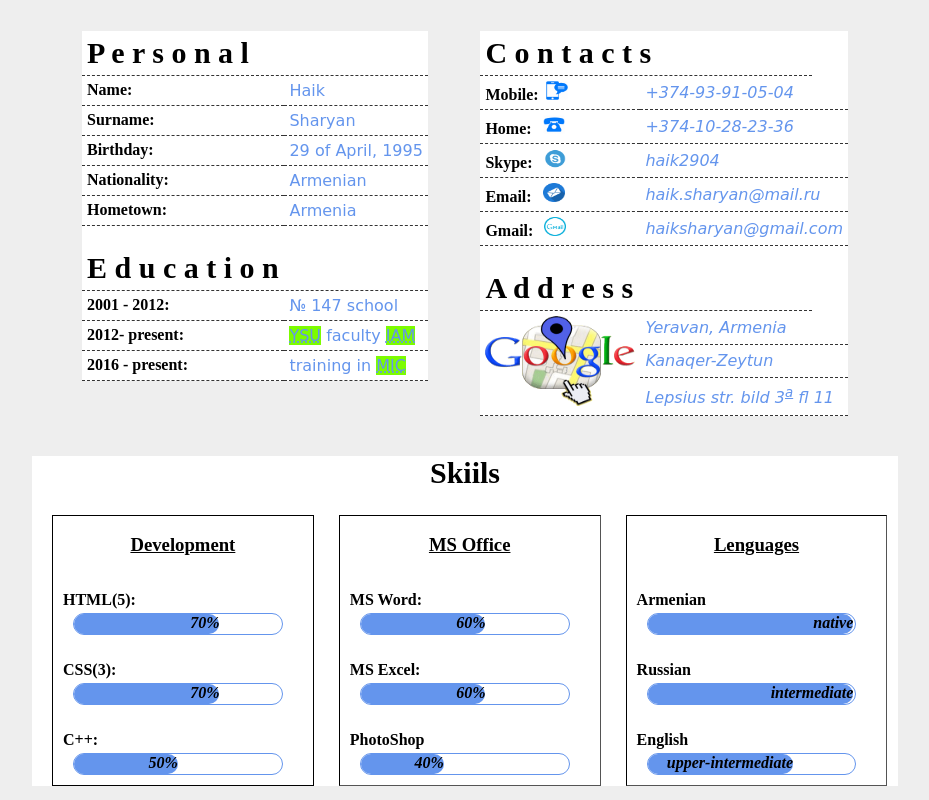
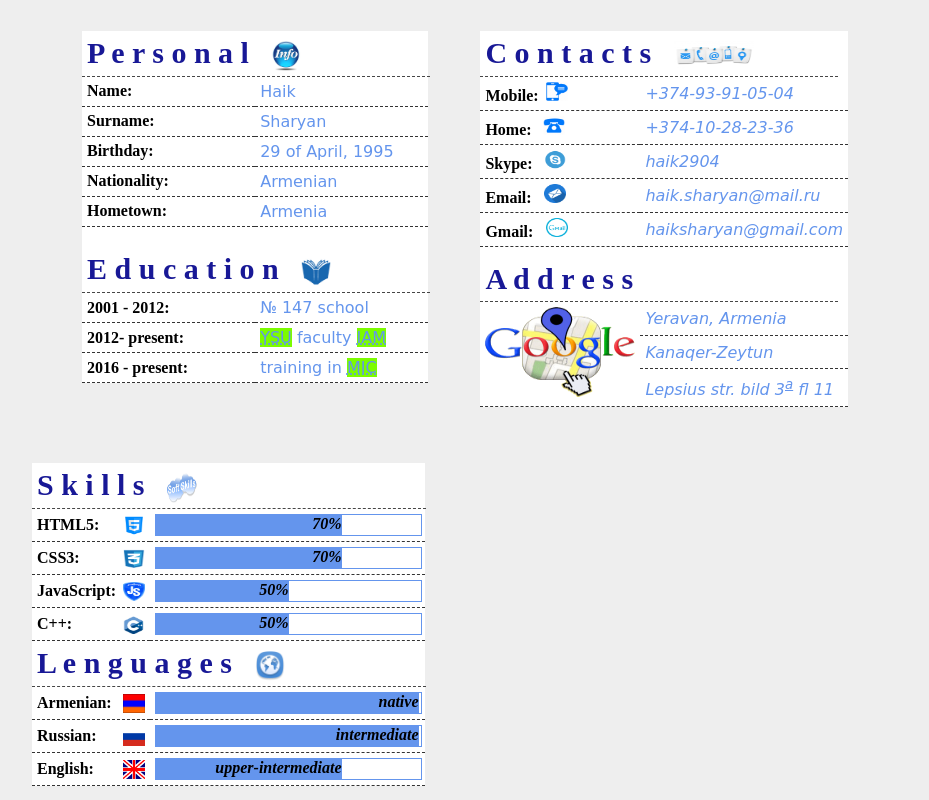
Before and after one commit to HaSharyan/New-CV, a plain HTML site: page index.html in a window 1280 px wide. Shown: the part 640-1440 px from the top of the page, without its empty margins (175-1104 px from the left). Drawn offline with Linux system fonts and the light colour scheme.

Commit message:
Change all "section" Skills..but have one fucking problem..

```diff
--- a/index.html
+++ b/index.html
@@ -10,9 +10,9 @@
 <body>
 
         <header>
-            <a href=""><img src="IMG\image.jpg" alt="CV image" /></a>
+            <a href=""><img src="IMG/image.jpg" alt="CV image" /></a>
             <section class="info">
-                <h1><pre> H a i k  S h a r y a n </pre></h1>
+                <h1><pre>H a i k  S h a r y a n </pre></h1>
                 <p> Front-end Developer</p>
             </section>
             <hr />
@@ -34,7 +34,7 @@
 
         <table class="table1">
             <tr>
-                <th id="personal" colspan="2"> P e r s o n a l</th>
+                <th id="personal" colspan="2"> P e r s o n a l <img src="IMG/information-icon.jpg" alt="Info icon" /></th>
             </tr>
             <tr>
                 <td class="first"> <strong> Name: </strong></td>
@@ -59,10 +59,10 @@
 
 
             <tr>
-                <th id="education" colspan="2">E d u c a t i o n</th>
+                <th id="education" colspan="2">E d u c a t i o n <img src="IMG/Icon-Education.jpg" /></th>
             </tr>
             <tr>
-                <td class="first"><strong> 2001 - 2012: </strong> </td>
+                <td class="first" width="50%"><strong> 2001 - 2012: </strong> </td>
                 <td class="second"> &#x2116; 147 school  </td>
             </tr>
             <tr>
@@ -78,27 +78,27 @@
 
         <table class="table2">
             <tr>
-            <th id="contacts" colspan="2"> C o n t a c t s </th>
+                <th id="contacts" colspan="2"> C o n t a c t s <img src="IMG/contact-us-icon.jpg" /></th>
             </tr>
             <tr>
-            <td class="first"><strong> Mobile:<img class="icon" src="IMG\sms_text_protocol_message.png" alt="Phone logo" /> </strong></td>
-            <td class="second"><address> <a href="tel:+37493910504"> +374-93-91-05-04 </a> </address></td>
+                <td class="first" width="45%"><strong> Mobile:<a href="tel:+37493910504" title="Call Me"><img class="icon" src="IMG/sms_text_protocol_message.png" alt="Phone logo" /> </a> </strong></td>
+                <td class="second"><address>  +374-93-91-05-04 </address></td>
             </tr>
             <tr>
-            <td class="first"><strong> Home: <img class="icon" src="IMG\phone_call_telephone.png" alt="Phone logo" /> </strong></td>
-            <td class="second"> <address><a href="tel:+37410282336"> +374-10-28-23-36</a> </address></td>
+                <td class="first"><strong> Home: <a href="tel:+37410282336" title="Call Me"><img class="icon" src="IMG/phone_call_telephone.png" alt="Phone logo" /></a> </strong></td>
+                <td class="second"> <address> +374-10-28-23-36 </address></td>
             </tr>
             <tr>
-            <td class="first"><strong> Skype:  <img class="icon" src="IMG\skype_circle_color-512.png" alt="Skype logo" /> </strong> </td>
-            <td class="second"> <address> <a href="skype:haik2904"> haik2904</a> </address></td>
+                <td class="first"><strong> Skype: <a href="skype:haik2904" title="Call Me"> <img class="icon" src="IMG/skype_circle_color-512.png" alt="Skype logo" /> </a> </strong> </td>
+                <td class="second"> <address>  haik2904 </address></td>
             </tr>
             <tr>
-            <td class="first"><strong> Email: <img class="icon" src="IMG\email-icon.png" alt="Email logo" /> </strong></td>
-            <td class="second"><address><a href="mailto:haik.sharyan@mail.ru" target="_blank"> haik.sharyan@mail.ru</a> </address></td>
+                <td class="first"><strong> Email:<a href="mailto:haik.sharyan@mail.ru" target="_blank" title="Write Me"> <img class="icon" src="IMG/email-icon.png" alt="Email logo" /> </a></strong></td>
+                <td class="second"><address> haik.sharyan@mail.ru </address></td>
             </tr>
             <tr>
-            <td class="first"><strong> Gmail: <img class="icon" src="IMG\MB__gmail.png" alt="Gmail logo" /> </strong></td>
-            <td class="second"> <address> <a href="mailto:haiksharyan@gmail.com" target="_blank"> haiksharyan@gmail.com</a> </address></td>
+                <td class="first"><strong> Gmail:<a href="mailto:haiksharyan@gmail.com" target="_blank" title="Write Me"> <img class="icon" src="IMG/MB__gmail.png" alt="Gmail logo" /> </a> </strong></td>
+                <td class="second"> <address> haiksharyan@gmail.com </address></td>
             </tr>
 
             <tr>
@@ -106,7 +106,7 @@
             </tr>
             <tr>
                 <td rowspan="3"> <a href="https://www.google.ru/maps/place/Lepsius+St,+Yerevan,+%D0%90%D1%80%D0%BC%D0%B5%D0%BD%D0%B8%D1%8F/@40.2089775,44.5426871,17.25z/data=!4m2!3m1!1s0x406aa2da7b721af5:0xe01eeb13b227539a" target="_blank">
-                <img src="IMG\google-maps-icon.png" alt="Google map" /></a></td>
+                                <img src="IMG/google-maps-icon.png" alt="Google map" /></a></td>
                 <td class="second">
                     <address>Yeravan, Armenia</address>
                 </td>
@@ -122,89 +122,94 @@
                 </td>
             </tr>
 
-
         </table>
 
-    <section id="skills">
-        <h1> Skiils</h1>
 
-        <div class="development">
-            <h3>Development </h3>
 
-            <p><strong>HTML(5): </strong></p>
+        <table class="skills">
+            <tr>
+                 <th id="skills" colspan="2"> S k i l l s <img src="IMG/engineering.jpg" alt="logo" /></th>
+            </tr>
+            <tr>
+                <td width="30%" class="first"> HTML5: <img src="IMG/html5.png" alt="logo" class="logo" /></td>
+                <td>
                     <div class="line">
                         <div class="s1">
 
                         </div>
 
                     </div>
-
-            <p><strong>CSS(3):</strong></p>
+                </td>
+            </tr>
+            <tr>
+                <td class="first"> CSS3: <img src="IMG/css3.png" alt="logo" class="logo" /></td>
+                <td>
                     <div class="line">
                         <div class="s1">
 
                         </div>
                     </div>
-
-            <p><strong> C++:</strong></p>
+                </td>
+            </tr>
+            <tr>
+                <td class="first"> JavaScript:<img src="IMG/javascript.png" alt="logo" class="logo" /> </td>
+                <td>
                     <div class="line">
                         <div class="c">
 
                         </div>
                     </div>
-        </div>
-
-        <div class="computer">
-            <h3>MS Office</h3>
-
-            <p><strong> MS Word:</strong></p>
+                </td>
+            </tr>
+            <tr>
+                <td class="first"> C++: <img src="IMG/cplusplus.png" alt="logo" class="logo" /></td>
+                <td>
                     <div class="line">
-                <div class="ms">
+                        <div class="c">
 
                         </div>
                     </div>
+                </td>
+            </tr>
 
-            <p><strong> MS Excel:</strong></p>
-            <div class="line">
-                <div class="ms">
-
-                </div>
-            </div>
-
-            <p><strong> PhotoShop</strong></p>
-            <div class="line">
-                <div class="ps">
-
-                </div>
-            </div>
-        </div>
-
-        <div class="lenguages">
-            <h3> Lenguages</h3>
-
-            <p><strong>Armenian</strong></p>
+            <tr>
+                <th> L e n g u a g e s <img src="IMG/lenguages.png" alt="logo" /></th>
+            </tr>
+            <tr>
+                <td class="first"> Armenian: <img src="IMG/armenia.jpg" alt="logo" class="logo" /> </td>
+                <td>
                     <div class="line">
                         <div class="native">
 
                         </div>
                     </div>
-
-            <p><strong>Russian</strong></p>
+                </td>
+            </tr>
+            <tr>
+                <td class="first"> Russian: <img src="IMG/ru.png" alt="logo" class="logo" /> </td>
+                <td>
                     <div class="line">
                         <div class="intermediate">
 
                         </div>
                     </div>
-
-            <p><strong>English</strong></p>
+                </td>
+            </tr>
+            <tr>
+                <td class="first"> English: <img src="IMG/english.png" alt="logo" class="logo" /> </td>
+                <td>
                     <div class="line">
                         <div class="upper-intermediate">
 
                         </div>
                     </div>
-        </div>
+                </td>
+            </tr>
 
-    </section>
+
+        </table>
+
+
 
 
         <section id="army">
@@ -216,7 +221,7 @@
             <table class="soc">
                 <caption class="c1"> Online  </caption>
                 <tr>
-                <td> <img src="IMG\facebook.png" alt="Facebook icon" /> </td>
+                    <td> <img src="IMG/facebook.png" alt="Facebook icon" /> </td>
                     <td class="name">
                         Facebook<br>
                         <a href="https://www.facebook.com/haik.sharyan" target="_blank">https://www.facebook.com/haik.sharyan</a>
@@ -230,7 +235,7 @@
                     </td>
                 </tr>
                 <tr>
-                <td><img src="IMG\twitter.png" alt="Twitter logo" /></td>
+                    <td><img src="IMG/twitter.png" alt="Twitter logo" /></td>
                     <td class="name">
                         Twitter<br />
                         <a href="https://twitter.com/SharyanHaik" target="_blank">https://twitter.com/SharyanHaik</a>
@@ -241,14 +246,14 @@
             <table class="soc">
                 <caption class="c2">  Profile </caption>
                 <tr>
-                <td><img src="IMG\github.png" alt="Github logo" /></td>
+                    <td><img src="IMG/github.png" alt="Github logo" /></td>
                     <td class="name">
                         Github <br />
                         <a href="https://github.com/HaikSharyan" target="_blank"> https://github.com/HaikSharyan</a>
                     </td>
                 </tr>
                 <tr>
-                <td><img src="IMG\slack.png" alt="Slack logo" /></td>
+                    <td><img src="IMG/slack.png" alt="Slack logo" /></td>
                     <td class="name">
                         Slack <br />
                         <a href="https://cloudsmb.slack.com/haik.sharyan" target="_blank">https://cloudsmb.slack.com/haik.sharyan</a>
@@ -256,7 +261,7 @@
                 </tr>
 
                 <tr>
-                <td> <img src="IMG\contact.jpg" alt=" logo" /></td>
+                    <td> <img src="IMG/contact.jpg" alt=" logo" /></td>
                     <td class="name"> <a href=""> You can contact to me, click here</a></td>
                 </tr>
             </table>
--- a/style.css
+++ b/style.css
@@ -27,12 +27,14 @@ header section {
 header h1>pre {
     font-size: 45px;
     color: darkblue;
-    text-decoration: underline;
+
+    opacity: 0.9;
 }
  header p {
     color: darkblue;
     font-size:40px;
-    text-decoration: underline;
+
+    opacity: 0.7;
 }
 
 header hr {
@@ -60,6 +62,7 @@ nav ul li {
 }
 
 table {
+    position:relative;
     float: left;
     margin-top: 80px;
     margin-left: 50px;
@@ -69,13 +72,24 @@ table {
 }
 
 th {
-    width: 166%;
+    color:darkblue;
+    opacity:0.9;
+    width: 195%;
     font-size: 30px;
     float: left;
 
 }
+table th img {
+    margin-left: 15px;
+    vertical-align: middle;
+    width:30px;
+    height: 30px;
+}
 
-
+#contacts img {
+    width: 80px;
+    height: 30px;
+}
 
 th, td {
     padding: 5px;
@@ -103,7 +117,7 @@ abbr {
 }
 
 .table2 th {
-    width: 201%;
+    width: 217%;
 }
 
 .table2 a {
@@ -119,7 +133,7 @@ abbr {
 }
 
 #address {
-    margin-top: 20px;
+    margin-top: 10px;
 }
 
 .table2 img {
@@ -132,49 +146,25 @@ sup {
     color: cornflowerblue;
 }
 
+.first {
+    font-weight: bold;
+}
 
-#skills {
-    float: left;
-    margin-top: 40px;
-    width: 100%;
+.skills {
+
+    float:left;
+    margin-left: 0;
+    width: 45.4%;
     background-color: white;
 }
 
-#skills h1{
-    text-align: center;
-    font-size:30px;
-    margin-top: 0;
-}
-
-.development {
-    border: 1px solid black;
-    position:relative;
-    float:left;
-    margin-left:20px;
-    width:30%;
-    display:block;
-
-}
-
-#skills h3{
-    text-align:center;
-    text-decoration:underline;
-}
-
-#skills p {
-    float:left;
-    margin-left:10px;
+.skills th {
+    width: 326%;
 }
 
 .line{
-    float: left;
-    display:inline-block;
-    margin-top:-12px;
-    margin-left:20px;
-    margin-bottom:10px;
     border: 1px solid cornflowerblue;
-    border-radius: 15px;
-    width: 80%;
+    width:100%;
     height: 20px;
     background-color: white;
 }
@@ -183,7 +173,7 @@ sup {
     background-color: cornflowerblue;
     width:70%;
     height: 20px;
-    border-radius: 15px;
+
 }
 
 .s1::after{
@@ -198,7 +188,7 @@ sup {
     background-color: cornflowerblue;
     width:50%;
     height: 20px;
-    border-radius:15px;
+
 }
 .c::after{
     float:right;
@@ -208,59 +198,11 @@ sup {
     color: black;
 }
 
-.computer {
-     border: 1px inset black;
-    position:relative;
-    float: left;
-    margin-left:25px;
-    width:30%;
-    display:block;
-}
-
-.ms {
-    background-color:cornflowerblue;
-    width: 60%;
-    height: 20px;
-    border-radius: 15px;
-}
-
-.ms::after{
-    float:right;
-    font-style: oblique;
-    font-weight: 800;
-    content: "60%";
-    color: black;
-}
-
-.ps {
-    background-color:cornflowerblue;
-    width: 40%;
-    height: 20px;
-    border-radius: 15px;
-}
-
-.ps::after{
-    float:right;
-    font-style: oblique;
-    font-weight: 800;
-    content: "40%";
-    color: black;
-}
-
-.lenguages {
-    border: 1px inset black;
-    position:relative;
-    float: left;
-    margin-left:25px;
-    width:30%;
-    display:block;
-}
-
 .native {
     background-color:cornflowerblue;
     width: 99%;
     height: 20px;
-    border-radius: 15px;
+
 }
 
 .native::after {
@@ -274,7 +216,7 @@ sup {
     background-color:cornflowerblue;
     width: 99%;
     height: 20px;
-    border-radius: 15px;
+
 }
 
 .intermediate::after {
@@ -289,7 +231,7 @@ sup {
     background-color:cornflowerblue;
     width: 70%;
     height: 20px;
-    border-radius: 15px;
+
 }
 
 .upper-intermediate::after {
@@ -298,6 +240,12 @@ sup {
     font-weight: 800;
     content: "upper-intermediate";
     color: black;
+}
+
+img.logo {
+    float:right;
+    width: 22px;
+    height: 19px;
 }
 
 #army {
@@ -322,6 +270,8 @@ sup {
 }
 
 .c1, .c2 {
+    color:darkblue;
+    opacity:0.9;
     font-size:30px;
     font-weight: bold;
     margin-bottom:5px;
@@ -344,6 +294,7 @@ table.soc img {
 }
 
 .name {
+    font-weight:bold;
     margin-left:50px;
     font-size: 20px;
 }
```
Also changed, not shown: IMG/CPlusPlus.png (added), IMG/Icon-Education.jpg (added), IMG/RU.png (added), IMG/armenia.jpg (added), IMG/contact-us-icon.jpg (added), IMG/css3.png (added), IMG/engineering.jpg (added), IMG/engineering.png (added), IMG/english.png (added), IMG/html5.png (added), IMG/information-icon.jpg (added), IMG/javascript.png (added), IMG/lenguages.png (added). Lines whose indentation alone changed are shown as unchanged.
